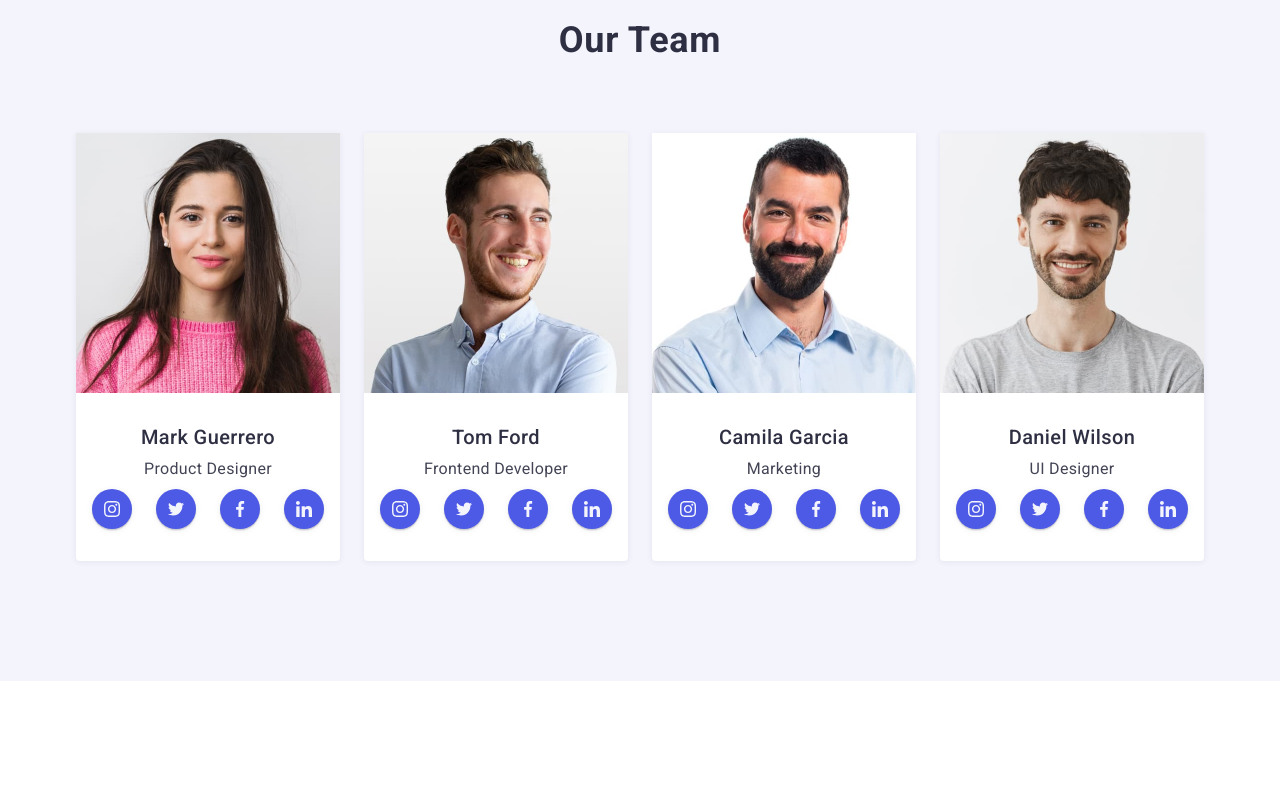
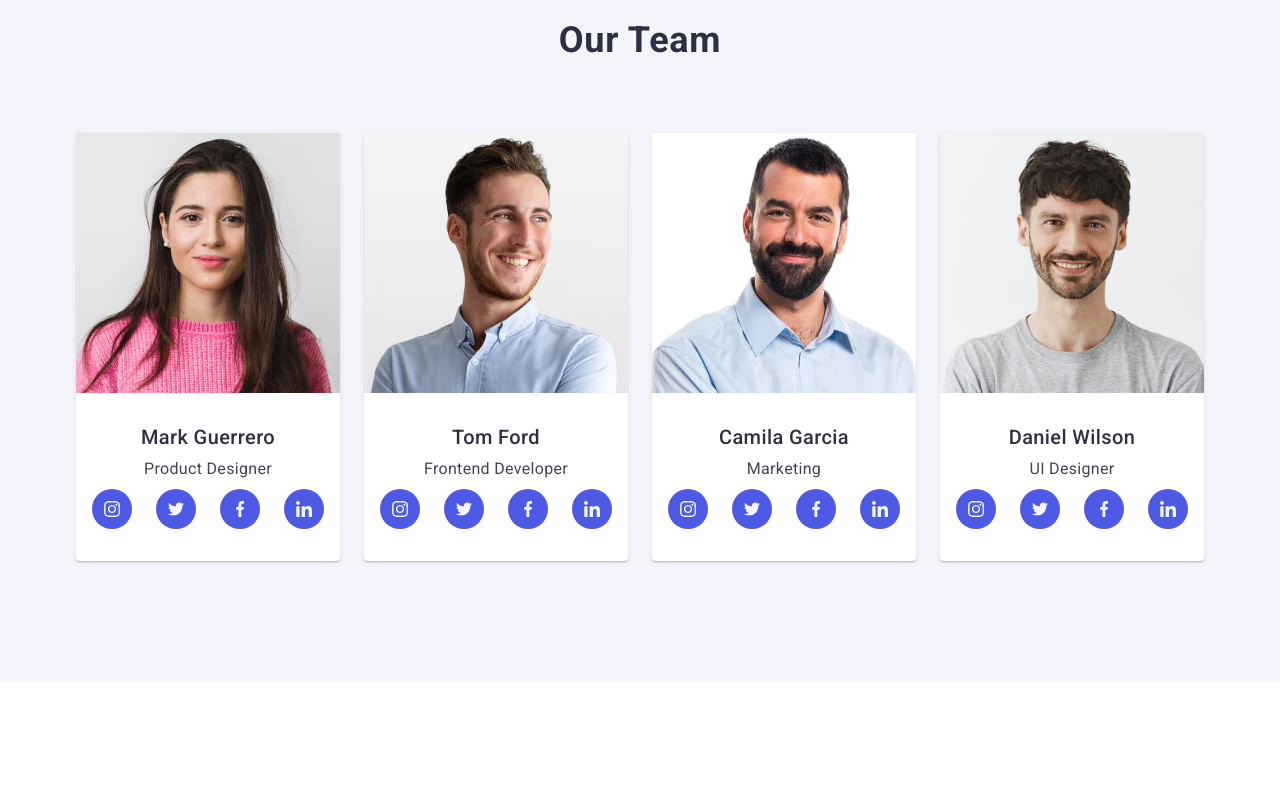
Before and after one commit to mikyjee/goit-markup-hw-04, a plain HTML site: page index.html in a window 1280 px wide. Shown: the part 1260-2058 px from the top of the page. Drawn offline with nearby package versions, Linux system fonts and the light colour scheme.

Commit message:
kodding23

```diff
--- a/css/styles.css
+++ b/css/styles.css
@@ -342,13 +342,16 @@ h3 {
 .team-list {
     display: flex;
     gap: 24px;
+
 }
 
 .team-card {
     background-color: #ffffff;
     border-radius: 0px 0px 4px 4px;
 
-    box-shadow: 0 1px 6px rgba(46, 47, 66, 0.08);
+    box-shadow: 0px 1px 6px rgba(46, 47, 66, 0.08),
+        0px 1px 1px rgba(46, 47, 66, 0.16),
+        0px 2px 1px rgba(46, 47, 66, 0.08);
 
     flex-basis: calc((100% - 3 * 24px) / 4);
 
@@ -559,11 +562,6 @@ h3 {
     align-items: center;
     justify-content: center;
     transition: background-color 250ms cubic-bezier(0.4, 0, 0.2, 1);
-
-    box-shadow: 0px 1px 6px rgba(46, 47, 66, 0.08),
-        0px 1px 1px rgba(46, 47, 66, 0.16),
-        0px 2px 1px rgba(46, 47, 66, 0.08);
-    ;
 }
 
 .social-icon {
```
